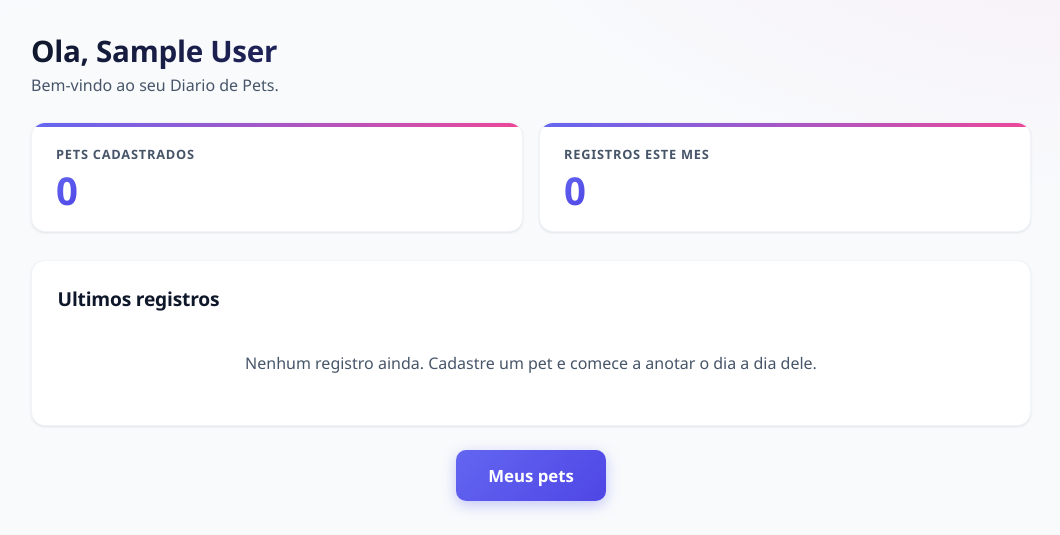
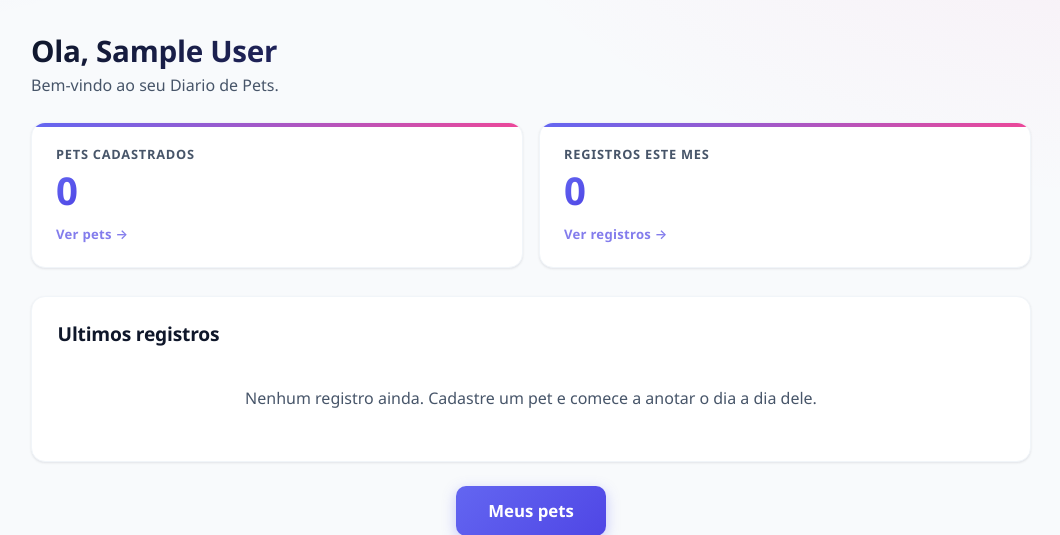
Before and after one commit to DerickSonda/trabalho.pet, a PHP site: page /dashboard.php in a window 1280 px wide. Shown: the part 58-593 px from the top of the page, without its empty margins (109-1169 px from the left). Run offline with PHP 8.4, Linux system fonts and the light colour scheme; the visitor is signed in with stand-in values (Sample User, id 1); data that the repository does not hold is empty.

Commit message:
feat: cards de resumo do dashboard sao clicaveis (linkam para listas)

```diff
--- a/public/css/estilo.css
+++ b/public/css/estilo.css
@@ -467,6 +467,33 @@ h1, h2, h3 {
     box-shadow: var(--sombra-media);
 }
 
+/* Variante clicavel: card de resumo virou um <a> */
+.cartao-resumo-link {
+    color: inherit;
+    text-decoration: none;
+    cursor: pointer;
+}
+
+.cartao-resumo-link:hover {
+    text-decoration: none;
+    border-color: rgba(99, 102, 241, 0.25);
+}
+
+.resumo-cta {
+    margin-top: 0.6rem;
+    font-size: 0.82rem;
+    font-weight: 600;
+    color: var(--cor-primaria-escura);
+    letter-spacing: 0.02em;
+    opacity: 0.7;
+    transition: opacity var(--transicao), transform var(--transicao);
+}
+
+.cartao-resumo-link:hover .resumo-cta {
+    opacity: 1;
+    transform: translateX(3px);
+}
+
 .resumo-rotulo {
     font-size: 0.8rem;
     color: var(--cor-texto-suave);
--- a/public/dashboard.php
+++ b/public/dashboard.php
@@ -55,14 +55,20 @@ require __DIR__ . '/../includes/header.php';
 </section>
 
 <section class="resumo">
-    <div class="cartao cartao-resumo">
+    <a class="cartao cartao-resumo cartao-resumo-link"
+       href="/trabalho.pet/public/pets.php"
+       title="Ver todos os pets">
         <span class="resumo-rotulo">Pets cadastrados</span>
         <span class="resumo-numero"><?= $totalPets ?></span>
-    </div>
-    <div class="cartao cartao-resumo">
+        <span class="resumo-cta">Ver pets &rarr;</span>
+    </a>
+    <a class="cartao cartao-resumo cartao-resumo-link"
+       href="/trabalho.pet/public/registros.php"
+       title="Ver todos os registros">
         <span class="resumo-rotulo">Registros este mes</span>
         <span class="resumo-numero"><?= $totalRegistrosMes ?></span>
-    </div>
+        <span class="resumo-cta">Ver registros &rarr;</span>
+    </a>
 </section>
 
 <section class="cartao">
```
